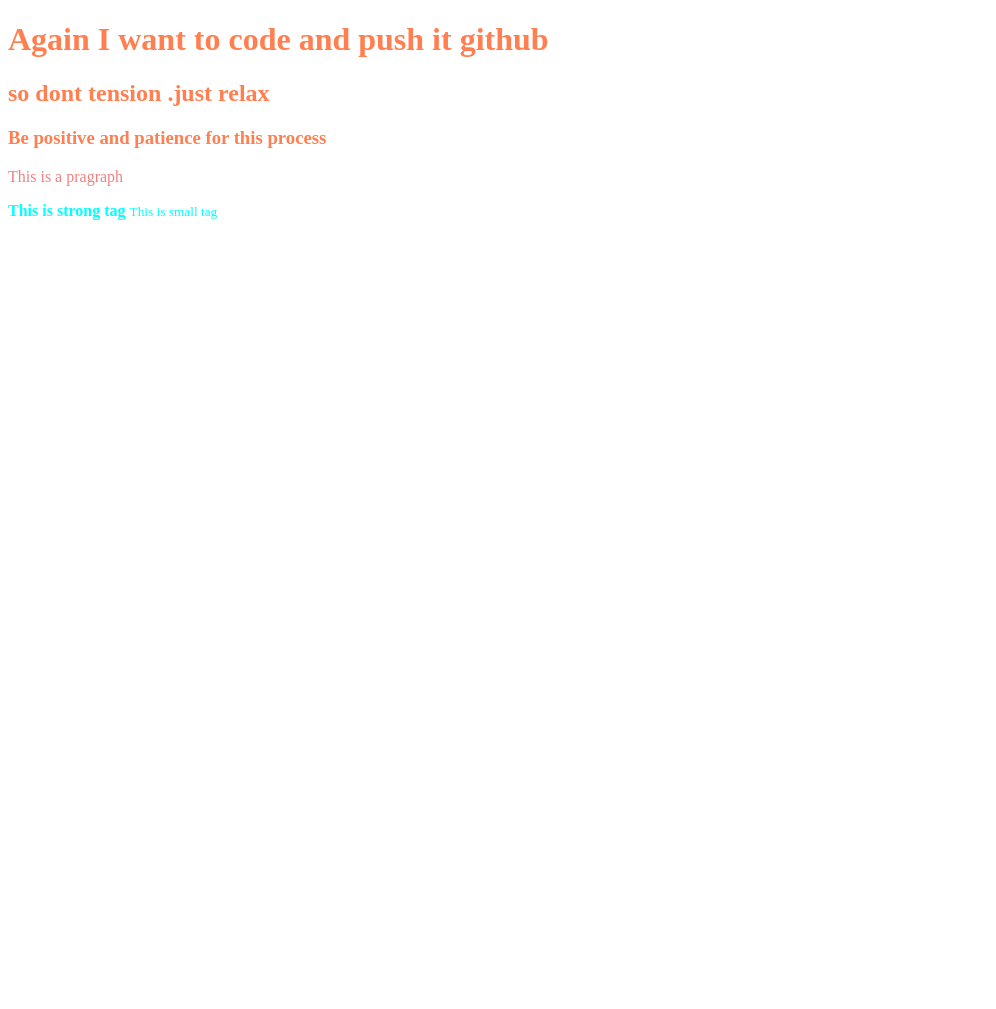
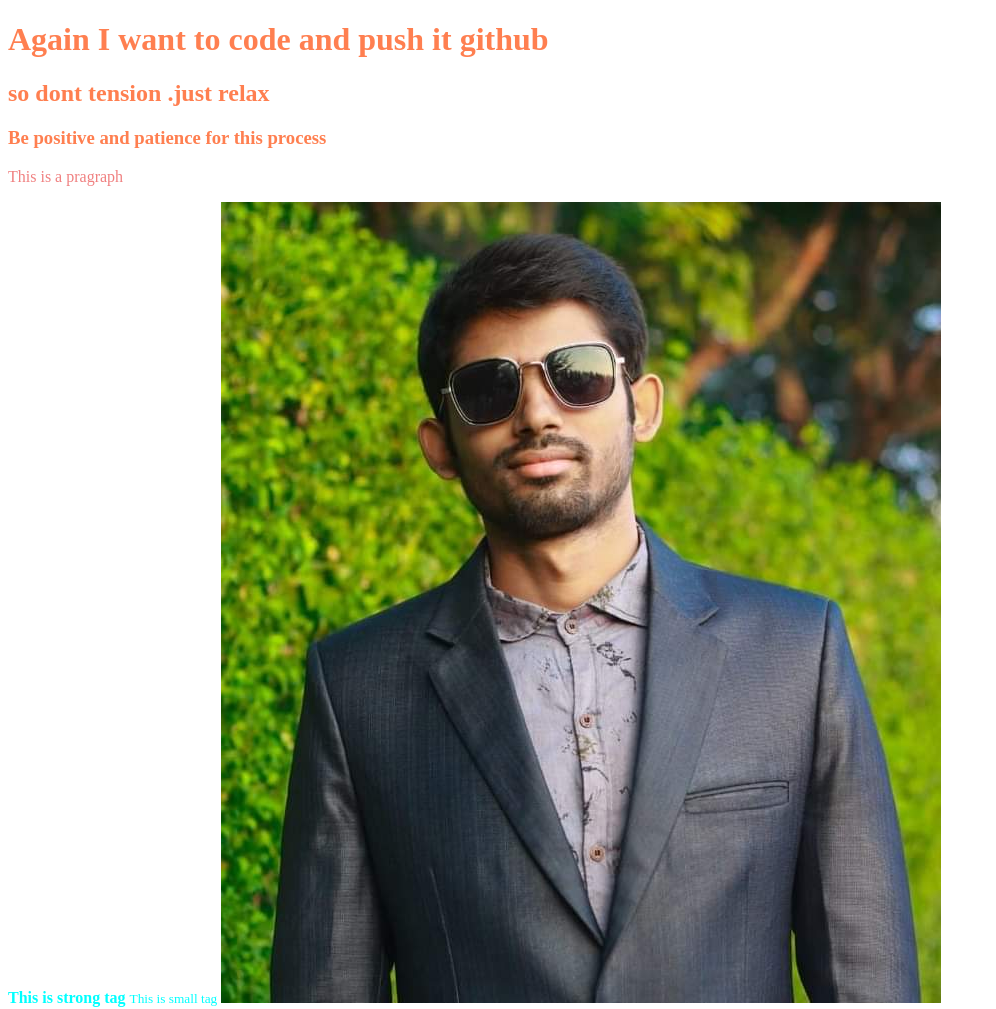
Before and after one commit to Pranto-Nondi/Second-Web-Repo, a plain HTML site: page index.html in a window 1280 px wide. Shown: the whole page, without its empty margins (0-996 px from the left). Before the commit the page ends 800 px from the top, so only its background shows below. Drawn offline with Linux system fonts and the light colour scheme.

Commit message:
img added

```diff
--- a/index.html
+++ b/index.html
@@ -14,5 +14,6 @@
     <p>This is a pragraph</p>
     <strong>This is strong tag</strong>
     <small>This is small tag</small>
+    <img src="images/FB_IMG_1652768095585.jpg" alt="">
 </body>
 </html>
```
Also changed, not shown: images/FB_IMG_1652768095585.jpg (added).
